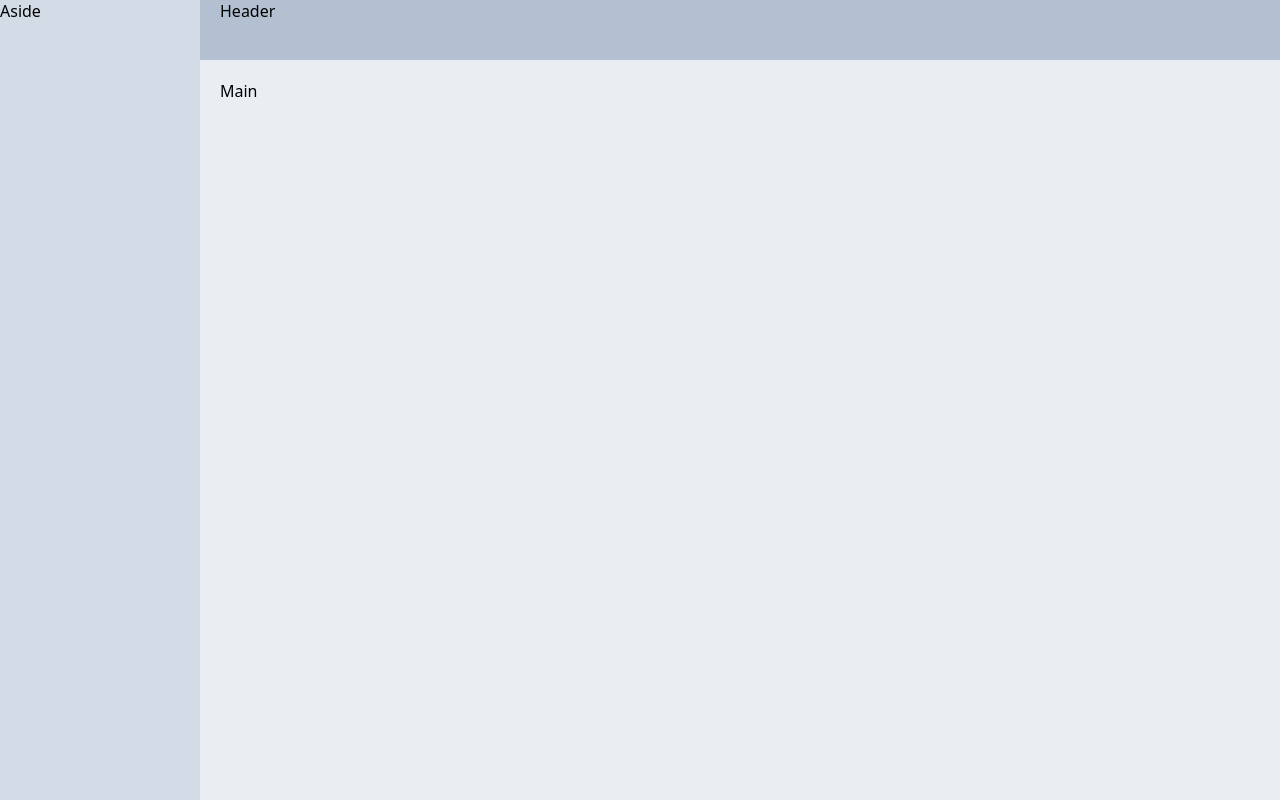
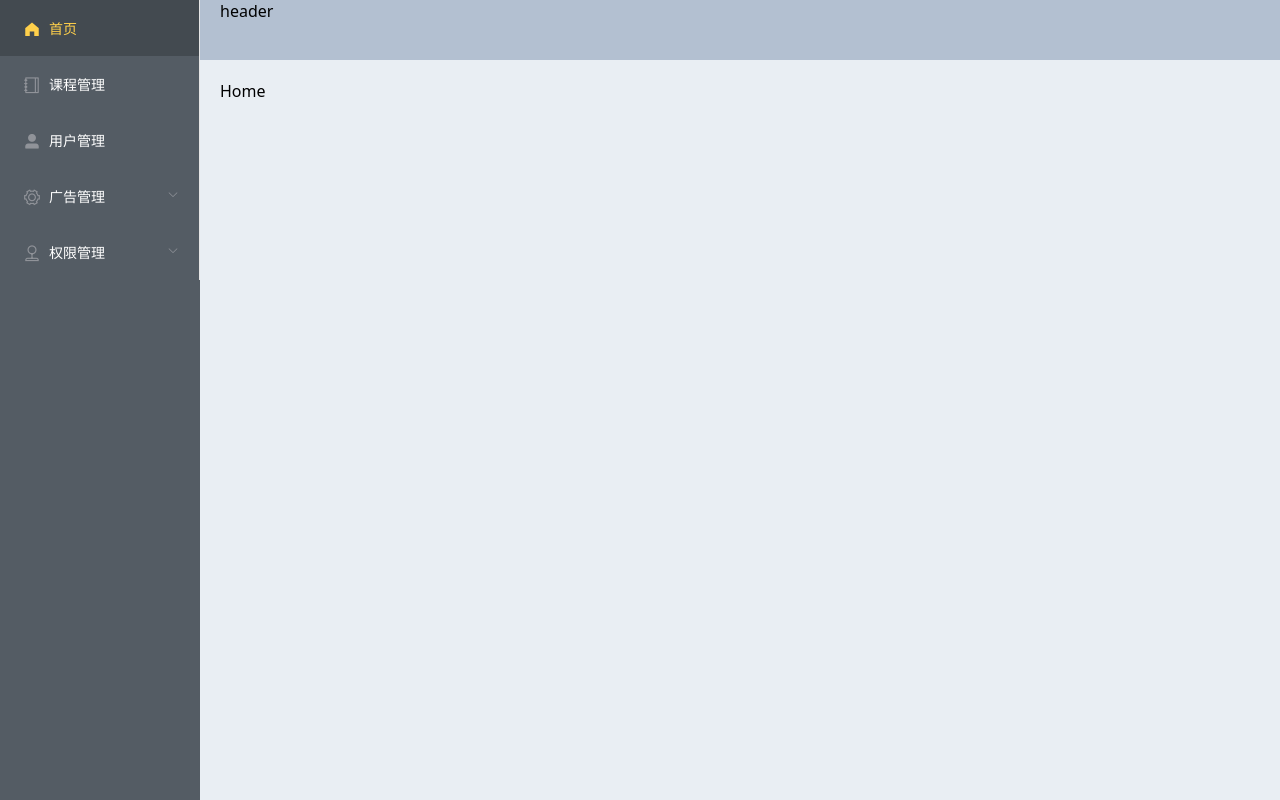
Before and after one commit to Brooker-Fang/edu-manage-ts, a Vue app: page /#/ in a window 1280 px wide. Built offline with nearby package versions, Linux system fonts and the light colour scheme.

Commit message:
菜单调整

```diff
--- /dev/null
+++ b/src/components/layout/components/aside-layout.vue
@@ -0,0 +1,71 @@
+<template>
+  <div class="aside">
+  <el-menu
+    default-active="/"
+    class="el-menu-vertical-demo"
+    @open="handleOpen"
+    @close="handleClose"
+    background-color="#545c64"
+    text-color="#fff"
+    active-text-color="#ffd04b"
+    router
+  >
+  <el-menu-item index="/">
+        <i class="el-icon-s-home"></i>
+        <span slot="title">首页</span>
+      </el-menu-item>
+    <el-menu-item index="/course">
+        <i class="el-icon-notebook-1"></i>
+        <span slot="title">课程管理</span>
+      </el-menu-item>
+    <el-menu-item index="/user">
+        <i class="el-icon-user-solid"></i>
+        <span slot="title">用户管理</span>
+      </el-menu-item>
+    <el-submenu index="/ad">
+      <template slot="title">
+        <i class="el-icon-setting"></i>
+        <span>广告管理</span>
+      </template>
+      <el-menu-item-group>
+        <el-menu-item index="/advert">广告列表</el-menu-item>
+        <el-menu-item index="/advert-space">广告位列表</el-menu-item>
+      </el-menu-item-group>
+    </el-submenu>
+    <el-submenu index="/role">
+      <template slot="title">
+        <i class="el-icon-coordinate"></i>
+        <span>权限管理</span>
+      </template>
+      <el-menu-item-group>
+        <el-menu-item index="/role">角色管理</el-menu-item>
+        <el-menu-item index="/menu">菜单管理</el-menu-item>
+        <el-menu-item index="/resource">资源管理</el-menu-item>
+      </el-menu-item-group>
+    </el-submenu>
+  </el-menu>
+  </div>
+</template>
+<script lang='ts'>
+import Vue from 'vue'
+export default Vue.extend({
+  name: 'AsideLayout',
+  data () {
+    return {}
+  },
+  methods: {
+    handleOpen (key: string, keyPath: string): void {
+      console.log(key, keyPath)
+    },
+    handleClose (key: string, keyPath: string): void {
+      console.log(key, keyPath)
+    },
+  },
+})
+</script>
+<style lang='scss' scoped>
+.aside{
+  height: 100vh;
+  background:#545c64;
+}
+</style>
--- /dev/null
+++ b/src/components/layout/components/header-layout.vue
@@ -0,0 +1,17 @@
+<template>
+ <div>
+   header
+ </div>
+</template>
+<script lang='ts'>
+import Vue from 'vue'
+export default Vue.extend({
+  name: 'HeaderLayout',
+  data () {
+    return {
+    }
+  },
+})
+</script>
+<style lang='scss' scoped>
+</style>
--- /dev/null
+++ b/src/components/layout/components/main-layout.vue
@@ -0,0 +1,17 @@
+<template>
+ <div>
+   <router-view></router-view>
+ </div>
+</template>
+<script lang='ts'>
+import Vue from 'vue'
+export default Vue.extend({
+  name: 'MainLayout',
+  data () {
+    return {
+    }
+  },
+})
+</script>
+<style lang='scss' scoped>
+</style>
--- a/src/components/layout/index.vue
+++ b/src/components/layout/index.vue
@@ -1,16 +1,30 @@
 <template>
  <el-container>
-  <el-aside width="200px">Aside</el-aside>
+  <el-aside width="200px">
+    <AsideLayout></AsideLayout>
+  </el-aside>
   <el-container>
-    <el-header>Header</el-header>
-    <el-main>Main</el-main>
+    <el-header>
+      <HeadLayout></HeadLayout>
+      </el-header>
+    <el-main>
+      <MainLayout></MainLayout>
+      </el-main>
   </el-container>
 </el-container>
 </template>
 <script lang='ts'>
 import Vue from 'vue'
+import AsideLayout from './components/aside-layout.vue'
+import HeadLayout from './components/header-layout.vue'
+import MainLayout from './components/main-layout.vue'
 export default Vue.extend({
   name: 'Layout',
+  components: {
+    AsideLayout,
+    HeadLayout,
+    MainLayout,
+  },
   data () {
     return {
     }
```
